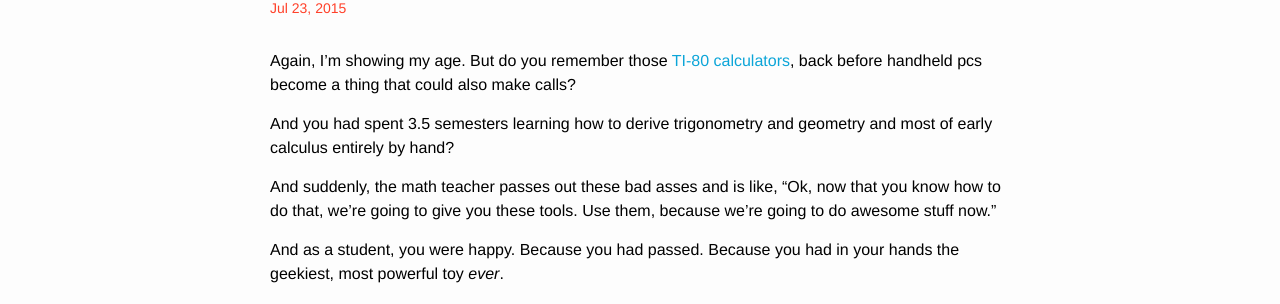
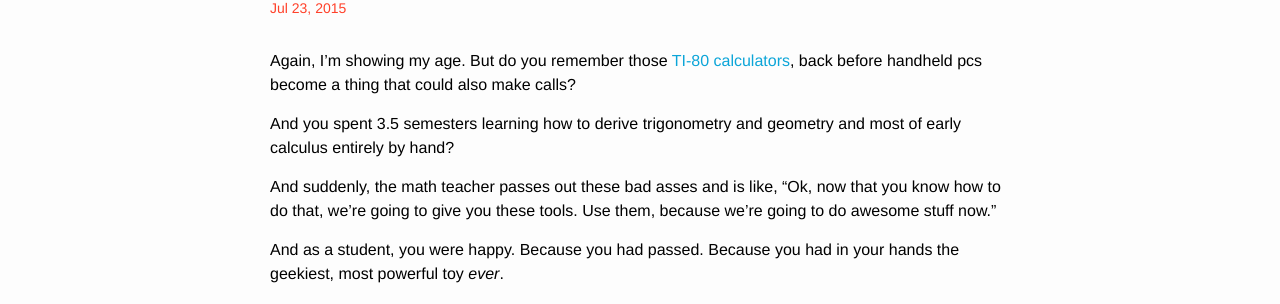
Before and after one commit to Gmfholley/Gmfholley, a Jekyll site: the page built from _posts/2015-07-23-scaffolding.md, in a window 1280 px wide. Shown: the part 193-497 px from the top of the page. Built offline with Jekyll 4.4.1, drawn with Linux system fonts in a browser that asks for light colours; Markdown is read by kramdown in place of the engine named in the settings.

Commit message:
Correct links and other errors

```diff
--- a/_posts/2015-07-23-scaffolding.md
+++ b/_posts/2015-07-23-scaffolding.md
@@ -7,7 +7,7 @@ categories: rails ruby tricks scaffolding
 
 Again, I'm showing my age.  But do you remember those [TI-80 calculators](http://www.amazon.com/Texas-Instruments-TI-80-Graphing-Calculator/dp/B000OMXVA0), back before handheld pcs become a thing that could also make calls?
 
-And you had spent 3.5 semesters learning how to derive trigonometry and geometry and most of early calculus entirely by hand?
+And you spent 3.5 semesters learning how to derive trigonometry and geometry and most of early calculus entirely by hand?
 
 And suddenly, the math teacher passes out these bad asses and is like, "Ok, now that you know how to do that, we're going to give you these tools.  Use them, because we're going to do awesome stuff now."
 
```
Also changed, not shown: _posts/2015-07-08-singing-modal-window.md (+9 -8 lines), _posts/2015-07-16-active-record.md (+1 -1 lines).
